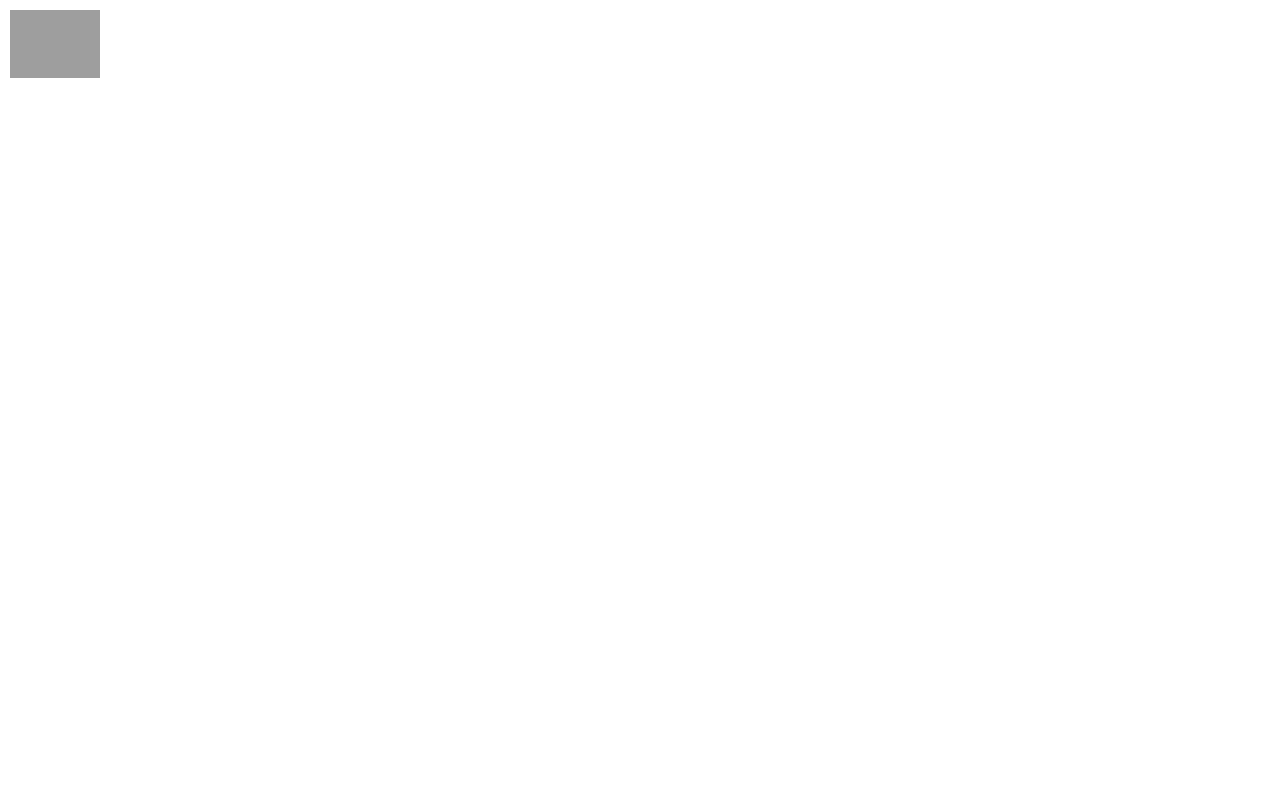
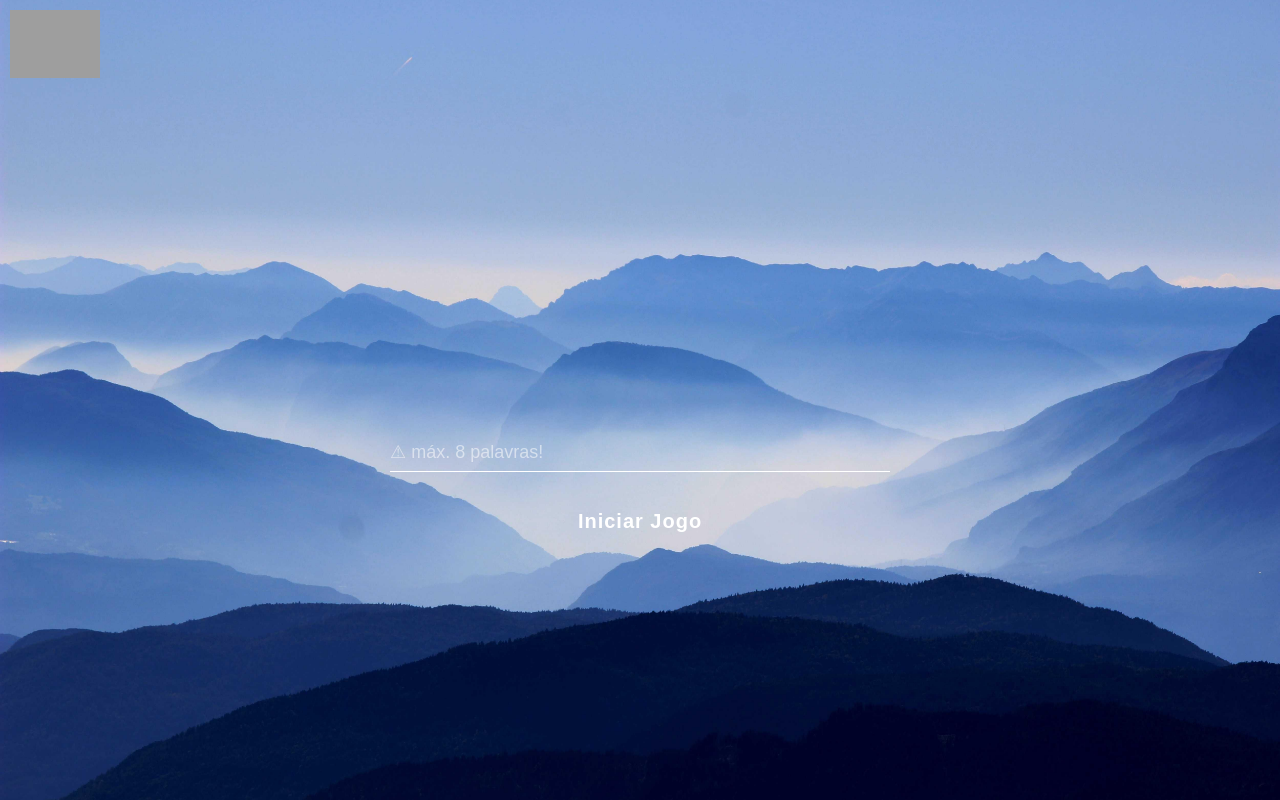
Before and after one commit to SidneyDaniel/Forca, a plain HTML site: page forca/forca.html in a window 1280 px wide. Drawn offline with Linux system fonts and the light colour scheme; grey boxes are pictures that could not be loaded.

Commit message:
background

```diff
--- a/forca/forca.css
+++ b/forca/forca.css
@@ -8,7 +8,7 @@
 
 
 body{
-  background-image: url();
+  background-image: url("https://raw.githubusercontent.com/SidneyDaniel/Forca/main/Imagens/background.jpg");
   background-size: cover;
   background-position: center center;
   background-repeat: no-repeat;
```
